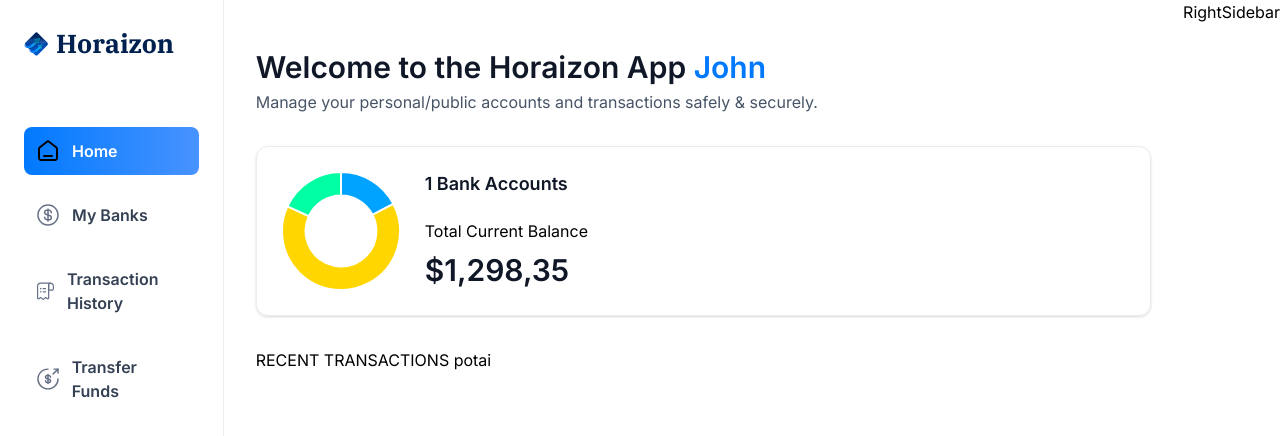
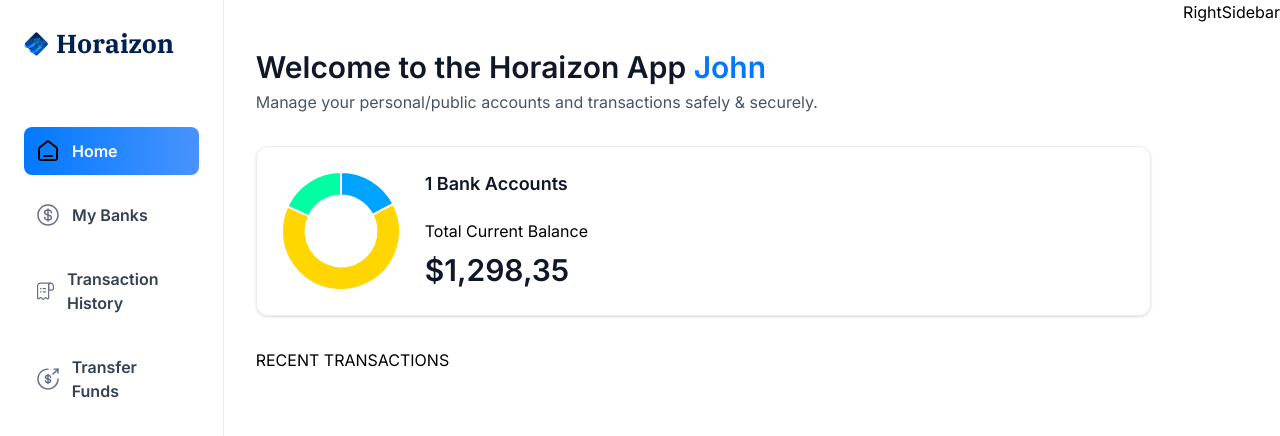
Before and after one commit to Taki7980/ns-banking-horaizon, a Next.js app: page / in a window 1280 px wide. Shown: the top 436 px of the page. Built offline with nearby package versions, Linux system fonts and the light colour scheme.

Commit message:
changed name

```diff
--- a/src/app/(root)/page.tsx
+++ b/src/app/(root)/page.tsx
@@ -22,7 +22,7 @@ const Home = () => {
 						totalCurrentBalance={1298.35}
 					/>
 				</header>
-				RECENT TRANSACTIONS potai
+				RECENT TRANSACTIONS
 			</div>
 			<RightSidebar/>
 		</section>
```
